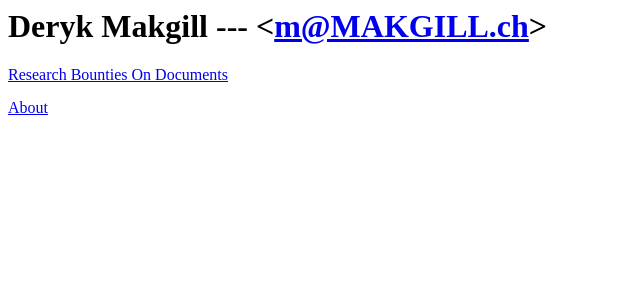
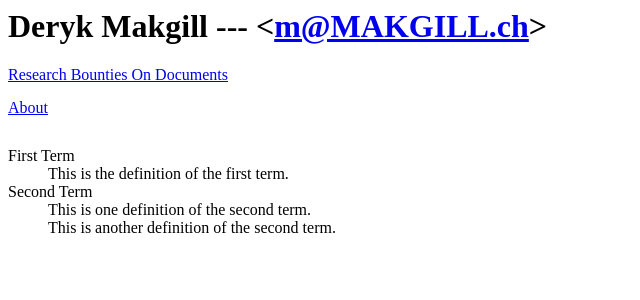
Before and after one commit to derykmakgill/website, a Jekyll site: the page built from index.md, in a window 1280 px wide. Shown: the top 300 px of the page, without its empty margins (0-640 px from the left). Built offline with Jekyll 4.4.1, drawn with Linux system fonts in a browser that asks for light colours.

Commit message:
Update index.md

```diff
--- a/index.md
+++ b/index.md
@@ -9,3 +9,11 @@ layout: default
   <div><div class="pd"><a href="/research-bounties.html">Research Bounties On Documents</a></div> </div>
    <div><div class="pd"><a href="/about">About</a></div> </div>
 </div>
+
+
+First Term
+: This is the definition of the first term.
+
+Second Term
+: This is one definition of the second term.
+: This is another definition of the second term.
```
